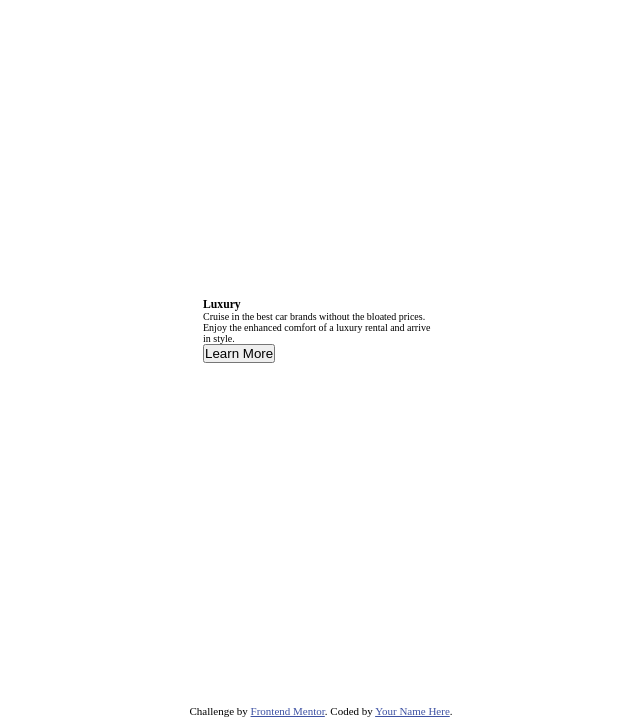
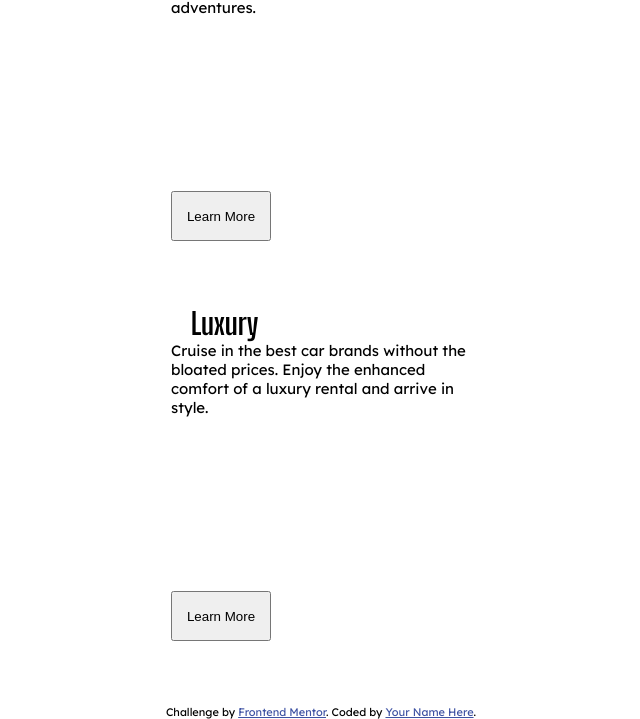
Before and after one commit to Kary01/challenge-3-column-preview-card, a plain HTML site: page index.html in a window 1280 px wide. Shown: the part 595-1314 px from the top of the page, without its empty margins (319-959 px from the left). Drawn offline with Linux system fonts and the light colour scheme.

Commit message:
add text styles

```diff
--- a/css/style.css
+++ b/css/style.css
@@ -36,6 +36,8 @@ html {
 body {
   width: 100%;
   height: auto;
+  font-size: var(--body-copy);
+  font-family: var(--font-family-copy);
 }
 
 .container {
@@ -56,7 +58,31 @@ body {
 }
 
 .container .section__main .section__main--card {
+  display: flex;
+  flex-direction: column;
   width: 100%;
   height: 100%;
-  padding: 32px;
 }
+
+.section__main--card .card--img {
+  width: 100%;
+  height: 50px;
+}
+
+.section__main--card .card--title {
+  width: 100%;
+  height: auto;
+  padding: 0 20px;
+  font-size: 3rem;
+  font-family: var(--font-family-title);
+}
+
+.section__main--card .card--copy {
+  width: 100%;
+  height: 250px;
+}
+
+.section__main--card .card--cta {
+  width: 100px;
+  height: 50px;
+}
--- a/index.html
+++ b/index.html
@@ -4,6 +4,9 @@
   <meta charset="UTF-8">
   <meta name="viewport" content="width=device-width, initial-scale=1.0">
   <link rel="icon" type="image/png" sizes="32x32" href="./images/favicon-32x32.png">
+  <link rel="preconnect" href="https://fonts.googleapis.com">
+  <link rel="preconnect" href="https://fonts.gstatic.com" crossorigin>
+  <link href="https://fonts.googleapis.com/css2?family=Big+Shoulders+Display:wght@700&family=Lexend+Deca&display=swap" rel="stylesheet">
   <link rel="stylesheet" href="./css/style.css">
   <title>Frontend Mentor | 3-column preview card component</title>
   <style>
```
